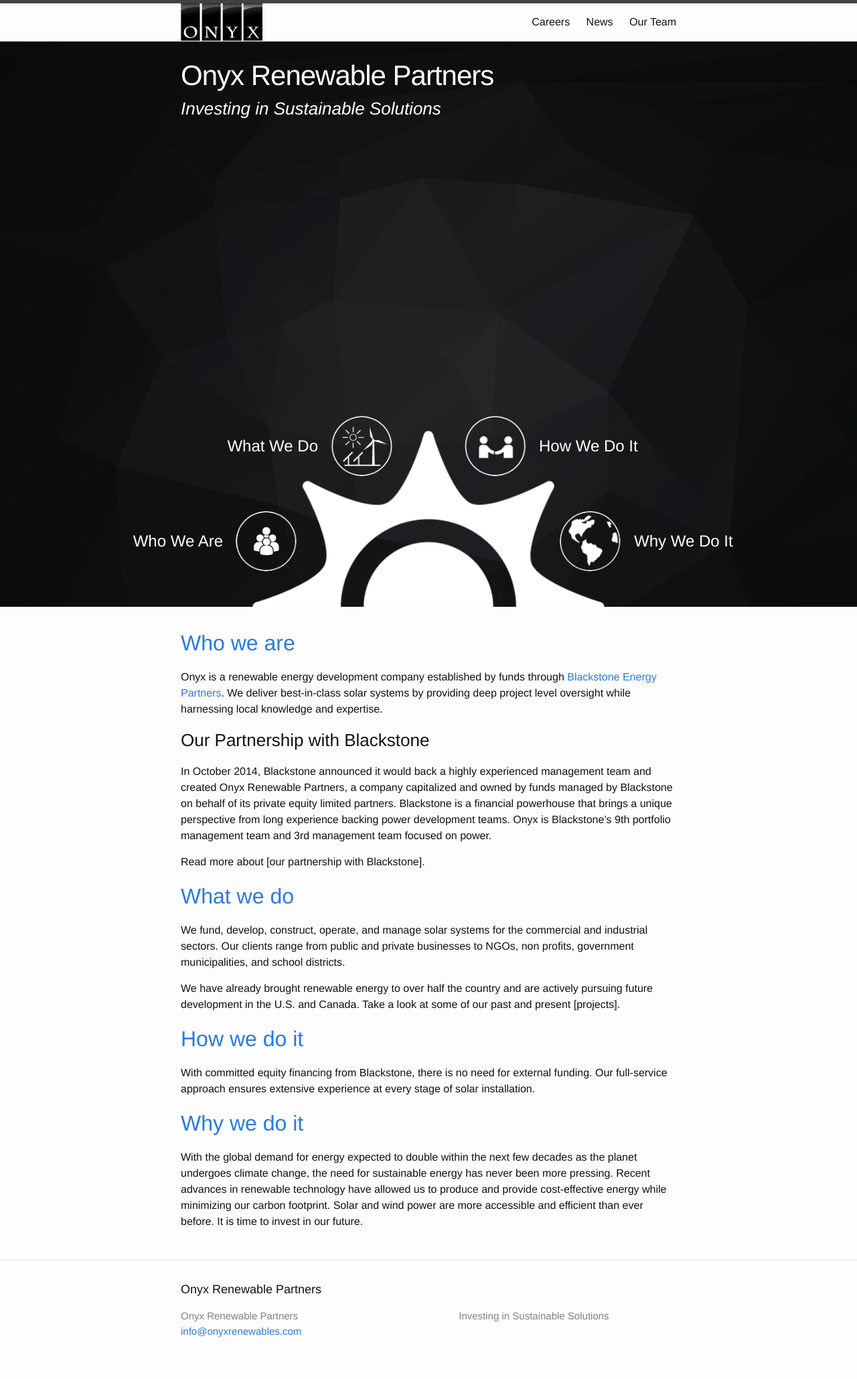
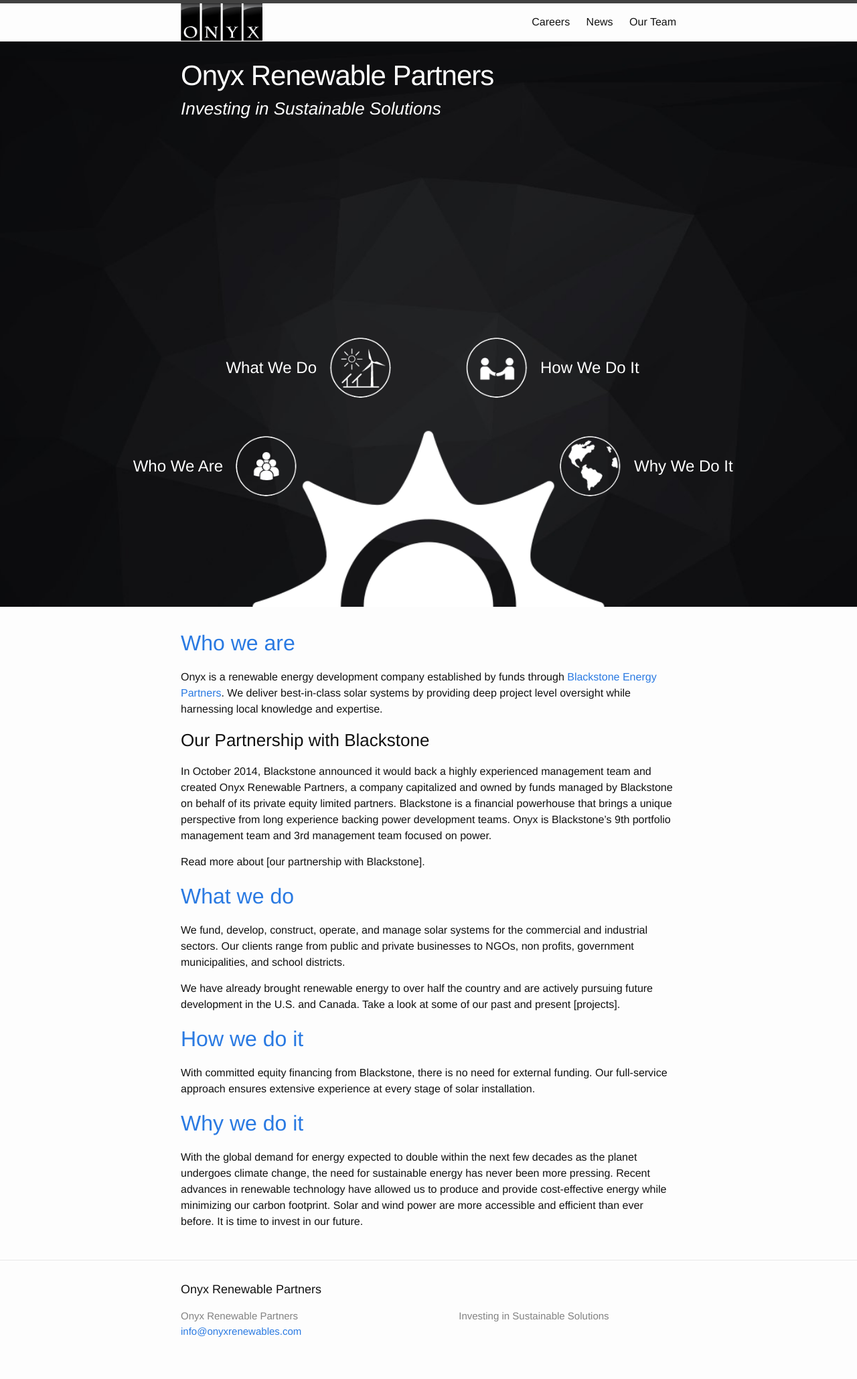
Before and after one commit to bdeixler/onyx, a Jekyll site: the page built from index.html, in a window 1280 px wide. Shown: the whole page at 67% size. Built offline with Jekyll 4.4.1, drawn with Linux system fonts in a browser that asks for light colours.

Commit message:
simplified home nav css with mixins. position of icons is all controlled through the css main sheet now

```diff
--- a/_sass/_layout.scss
+++ b/_sass/_layout.scss
@@ -240,17 +240,12 @@
     position: relative;
     top: (-$spacing-unit);
     width: 100%;
+    height: calc(100vh - 56px);
     height: calc(100vh - 56px - #{$spacing-unit});
     padding-top: $spacing-unit;
     overflow: hidden;
     @include screen-width;
     @include background-center($splash-image);
-
-    @include media-query($on-laptop) {
-        top: 0;
-        margin-top: -$spacing-unit;
-        padding-top: $spacing-unit;
-    }
 }
 
 .site-title {
@@ -281,11 +276,12 @@
     bottom: 0;
     transform: translate(-50%, 50%);
     width: 600px;
-    height: 600px;
+    height: 100%; // might want to make an actual image, not background, so I can omit this / set it to auto
     background-image: $home-nav-icon;
     background-position: center;
     background-repeat: no-repeat;
     background-size: contain;
+
     a {
         position: absolute;
         display: block;
@@ -294,48 +290,31 @@
         text-transform: capitalize;
         line-height: 100px;
     }
+
     img {
         display: block;
         height: 100px;
         width: 100px;
     }
+
     .who-we-are {
-        transform: translate(-100%, 0);
-        left: 108px;
-        top: 152px;
-        img {
-            float: right;
-            margin-left: calc(#{$spacing-unit} / 2);
-        }
+        @include nav-left($bottom);
     }
+
     .what-we-do {
-        transform: translate(-100%, 0);
-        left: 250px;
-        top: 10px;
-        img {
-            float: right;
-            margin-left: calc(#{$spacing-unit} / 2);
-        }
+        @include nav-left($top);
     }
+
     .how-we-do-it {
-        transform: translate(100%, 0);
-        right: 250px;
-        top: 10px;
-        img {
-            float: left;
-            margin-right: calc(#{$spacing-unit} / 2);
-        }
+        @include nav-right($top);
     }
-    .why-we-do-it{
-        transform: translate(100%, 0);
-        right: 108px;
-        top: 152px;
-        img {
-            float: left;
-            margin-right: calc(#{$spacing-unit} / 2);
-        }
+
+    .why-we-do-it {
+        @include nav-right($bottom);
     }
+
 }
+
 
 /**
  * News
--- a/css/main.scss
+++ b/css/main.scss
@@ -16,12 +16,17 @@
 $background-color: #fdfdfd;
 $link-color:       #2a7ae2;
 
+$grey-color:       #828282;
+$grey-color-light: lighten($grey-color, 40%);
+$grey-color-dark:  darken($grey-color, 25%);
+
+// Images
 $splash-image:     url({{ site.baseurl | append: '/images/backgrounds/vector-black.jpeg' }});
 $home-nav-icon:    url({{ site.baseurl | append: '/images/icons/white-sun.png' }});
 
-$grey-color:       #828282;
-$grey-color-light: lighten($grey-color, 40%);
-$grey-color-dark:  darken($grey-color, 25%);
+// x and y values for for home-nav icons
+$top:              248px, 15px;
+$bottom:           108px, 162px;
 
 // Width of the content area
 $content-width:    800px;
@@ -36,19 +41,21 @@
     }
 }
 
-//this effectively cancels out the wrapper for the physical div itself but keeps its contents wrapped
+// this effectively cancels out the wrapper for the physical div itself but keeps its contents wrapped
 @mixin screen-width {
-    margin-left: calc((100vw - (#{$content-width} - (2 * #{$spacing-unit}))) / -2);
-    margin-right: calc((100vw - (#{$content-width} - (2 * #{$spacing-unit}))) / -2);
+    margin-left:  calc((100vw - (#{$content-width} - (2 * #{$spacing-unit}))) / -2);
+    margin-right:  calc((100vw - (#{$content-width} - (2 * #{$spacing-unit}))) / -2);
     padding-left: calc((100vw - (#{$content-width} - (2 * #{$spacing-unit}))) / 2);
     padding-right: calc((100vw - (#{$content-width} - (2 * #{$spacing-unit}))) / 2);
     @include media-query($on-laptop) {
-        margin: 0 (-$spacing-unit);
-        padding: 0 $spacing-unit;
+        margin-left: (-$spacing-unit);
+        margin-right: (-$spacing-unit);
+        padding-left: $spacing-unit;
+        padding-right: $spacing-unit;
     }
 }
 
-//default settings for centering a background image and fitting it to a div
+// default settings for centering a background image and fitting it to a div
 @mixin background-center ($image) {
     background-image: $image;
     background-position: center center;
@@ -59,6 +66,28 @@
     -o-background-size: cover;
 }
 
+// settings for left-side nav-icons
+@mixin nav-left ($which) {
+    top: nth($which, 2);
+    left: nth($which, 1);
+    transform: translate(-100%, 0);
+    img {
+        float: right;
+        margin-left: calc(#{$spacing-unit} / 2);
+    }
+}
+
+// settings for right-side nav-icons
+@mixin nav-right ($which) {
+    top: nth($which, 2);
+    right: nth($which, 1);
+    transform: translate(100%, 0);
+    img {
+        float: left;
+        margin-right: calc(#{$spacing-unit} / 2);
+    }
+}
+
 // Import partials from `sass_dir` (defaults to `_sass`)
 @import
         "base",
```
